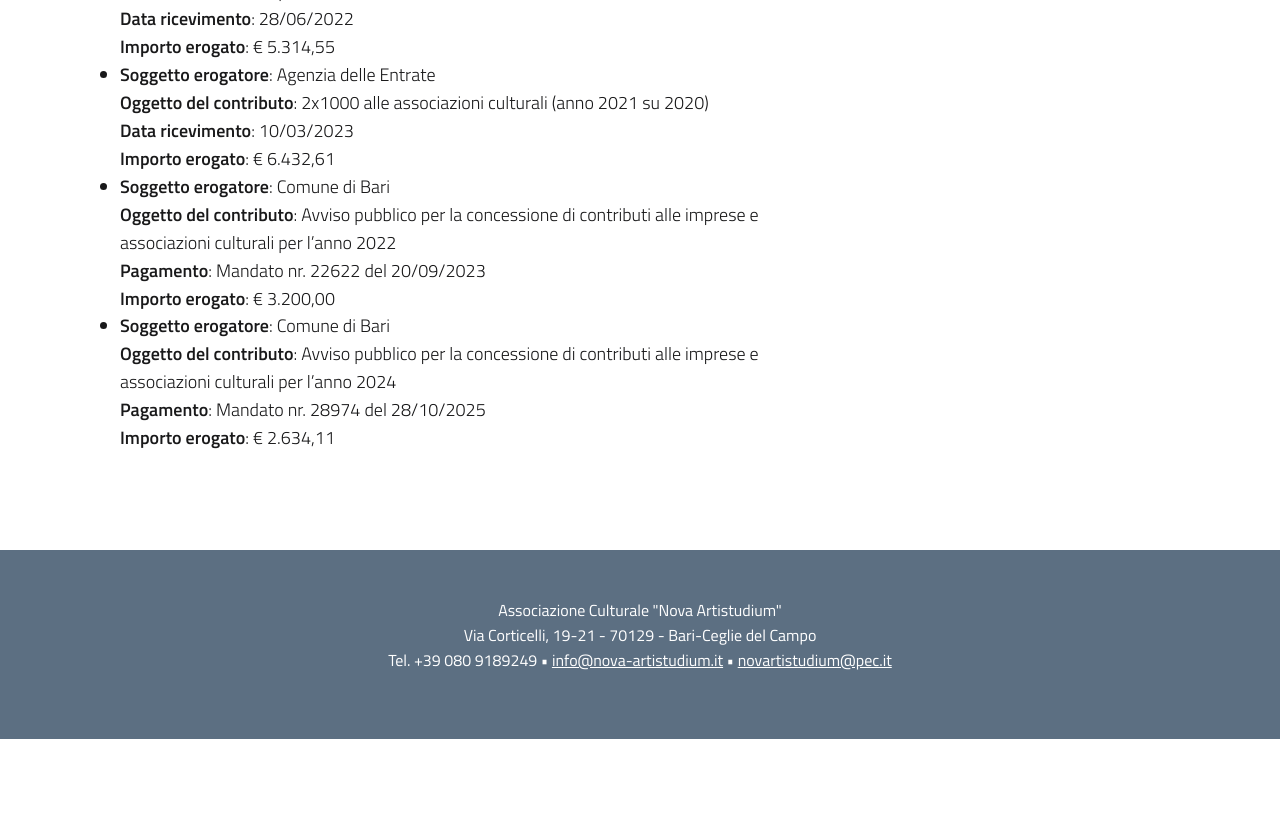
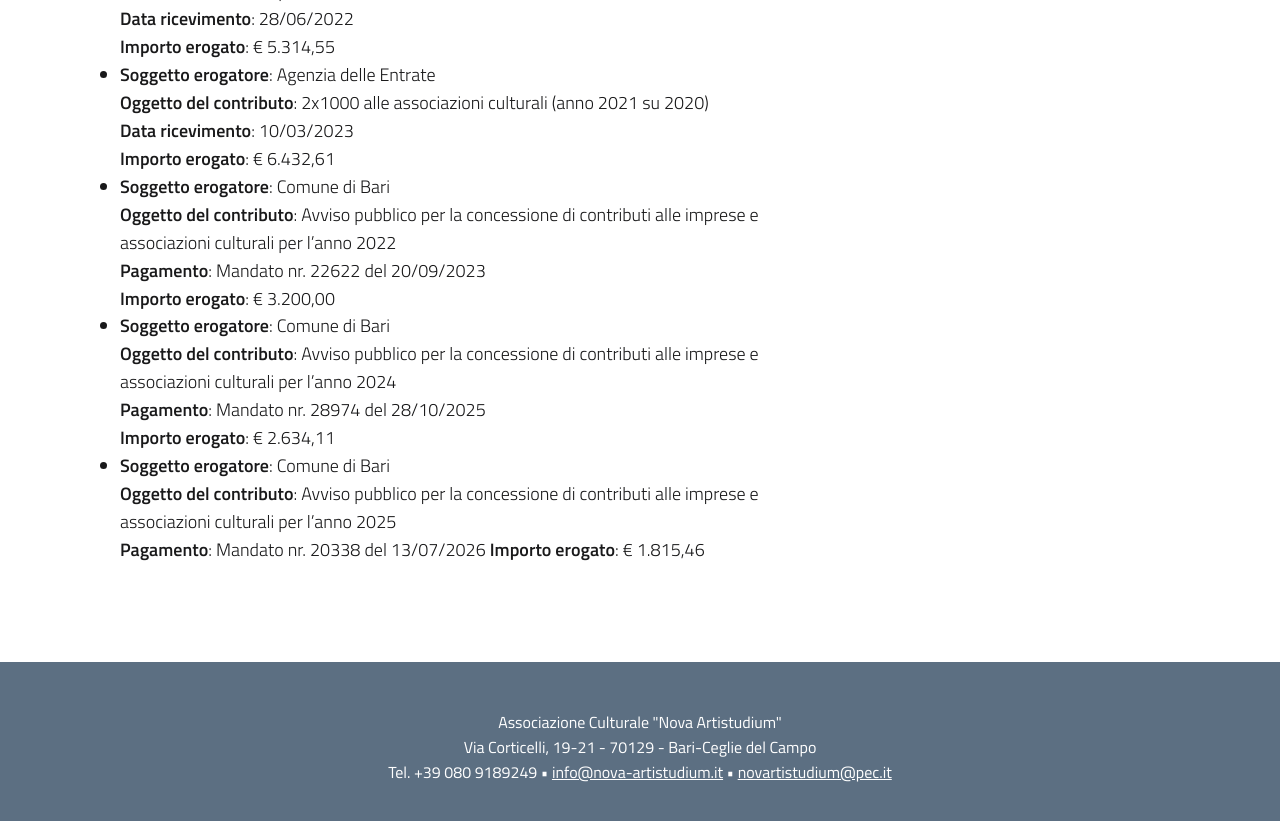
Before and after one commit to vito80ba/nova-artistudium-site, a Jekyll site: the page built from trasparenza.md, in a window 1280 px wide and 900 px high, scrolled down 805 px, cut to the strip 49-870 px from the top of the window. Built offline with Jekyll 4.4.1, drawn with Linux system fonts in a browser that asks for light colours; before the commit the page ends 1593 px from its top, so only the background shows below that.

Commit message:
Update contribution details for 2025

```diff
--- a/trasparenza.md
+++ b/trasparenza.md
@@ -32,3 +32,7 @@ In applicazione della legge n. 124 del 2017 (co. 125, 126 e 127) in materia di t
   **Oggetto del contributo**: Avviso pubblico per la concessione di contributi alle imprese e associazioni culturali per l’anno 2024<br>
   **Pagamento**: Mandato nr. 28974 del 28/10/2025<br>
   **Importo erogato**: € 2.634,11
+- **Soggetto erogatore**: Comune di Bari<br>
+  **Oggetto del contributo**: Avviso pubblico per la concessione di contributi alle imprese e associazioni culturali per l’anno 2025<br>
+  **Pagamento**: Mandato nr. 20338 del 13/07/2026
+  **Importo erogato**: € 1.815,46
```
